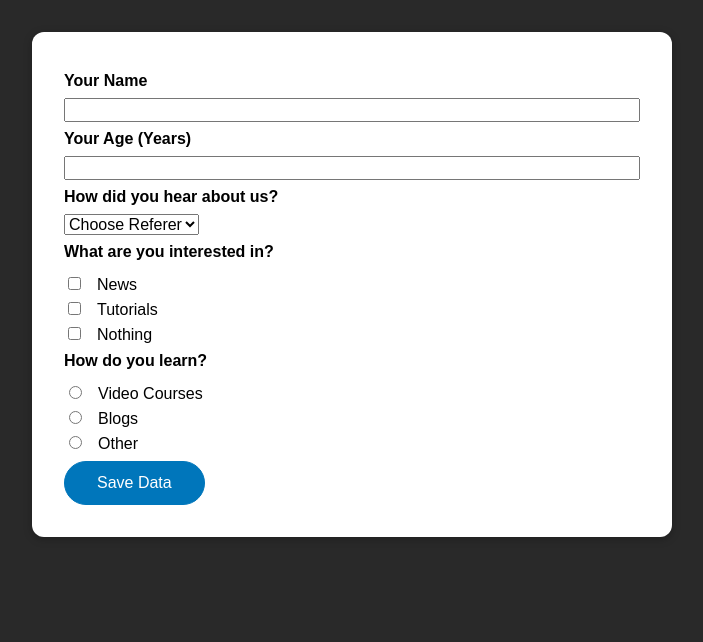
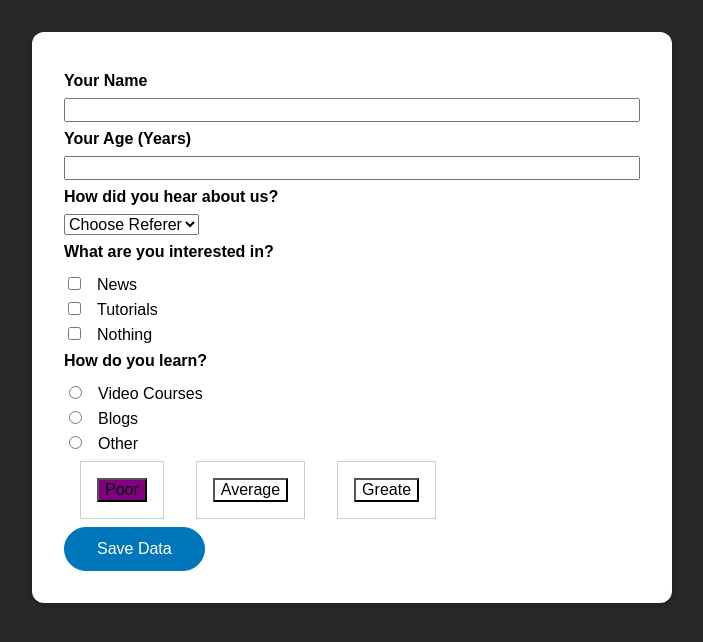
Before and after one commit to erictseng89/udemy-vue3, a Vue app: page / in a window 1280 px wide. Shown: the top 642 px of the page, without its empty margins (288-991 px from the left). Built offline with nearby package versions, Linux system fonts and the light colour scheme; the HTML template or start-up script is replaced by a standard one.

Commit message:
module11-143: v-model on custom components

```diff
--- /dev/null
+++ b/src/components/RatingControl.vue
@@ -0,0 +1,73 @@
+<template>
+  <ul>
+    <li>
+      <button
+        type="button"
+        :class="{ active: modelValue === 'poor' }"
+        @click="activate('poor')"
+      >
+        Poor
+      </button>
+    </li>
+    <li>
+      <button
+        type="button"
+        :class="{ active: modelValue === 'average' }"
+        @click="activate('average')"
+      >
+        Average
+      </button>
+    </li>
+    <li>
+      <button
+        type="button"
+        :class="{ active: modelValue === 'great' }"
+        @click="activate('great')"
+      >
+        Greate
+      </button>
+    </li>
+  </ul>
+</template>
+
+<script>
+export default {
+  emits: ["update:modelValue"],
+  methods: {
+    activate(option) {
+      this.$emit("update:modelValue", option);
+    },
+  },
+  props: ["modelValue"],
+};
+</script>
+
+<style scoped>
+.active {
+  background-color: purple;
+}
+
+.active button {
+  background-color: purple;
+}
+ul {
+  list-style-type: none;
+  margin: 0.5rem 0;
+  padding: 0;
+  display: flex;
+}
+li {
+  margin: 0 1rem;
+  border: 1px solid #ccc;
+  padding: 1rem;
+  display: flex;
+  justify-content: center;
+  align-items: center;
+}
+button {
+  font: inherit;
+  bottom: none;
+  background-color: transparent;
+  cursor: pointer;
+}
+</style>
--- a/src/components/TheForm.vue
+++ b/src/components/TheForm.vue
@@ -93,6 +93,7 @@
         <label for="how-other">Other</label>
       </div>
     </div>
+    <rating-control v-model="rating"></rating-control>
     <div>
       <button>Save Data</button>
     </div>
@@ -100,7 +101,12 @@
 </template>
 
 <script>
+import RatingControl from "./RatingControl.vue";
+
 export default {
+  components: {
+    RatingControl,
+  },
   data() {
     return {
       userName: "",
@@ -108,6 +114,7 @@
       referrer: "choose",
       interest: [],
       how: null,
+      rating: "poor",
       validate: {
         userName: "pending",
       },
@@ -115,8 +122,9 @@
   },
   methods: {
     submitForm() {
-      console.log(this.interest);
-      console.log(this.how);
+      console.log(this.rating);
+      // console.log(this.interest);
+      // console.log(this.how);
     },
     validateUserName() {
       if (this.userName === "") {
```
Also changed, not shown: 1 other file (tests, documents, lock files or other folders).
